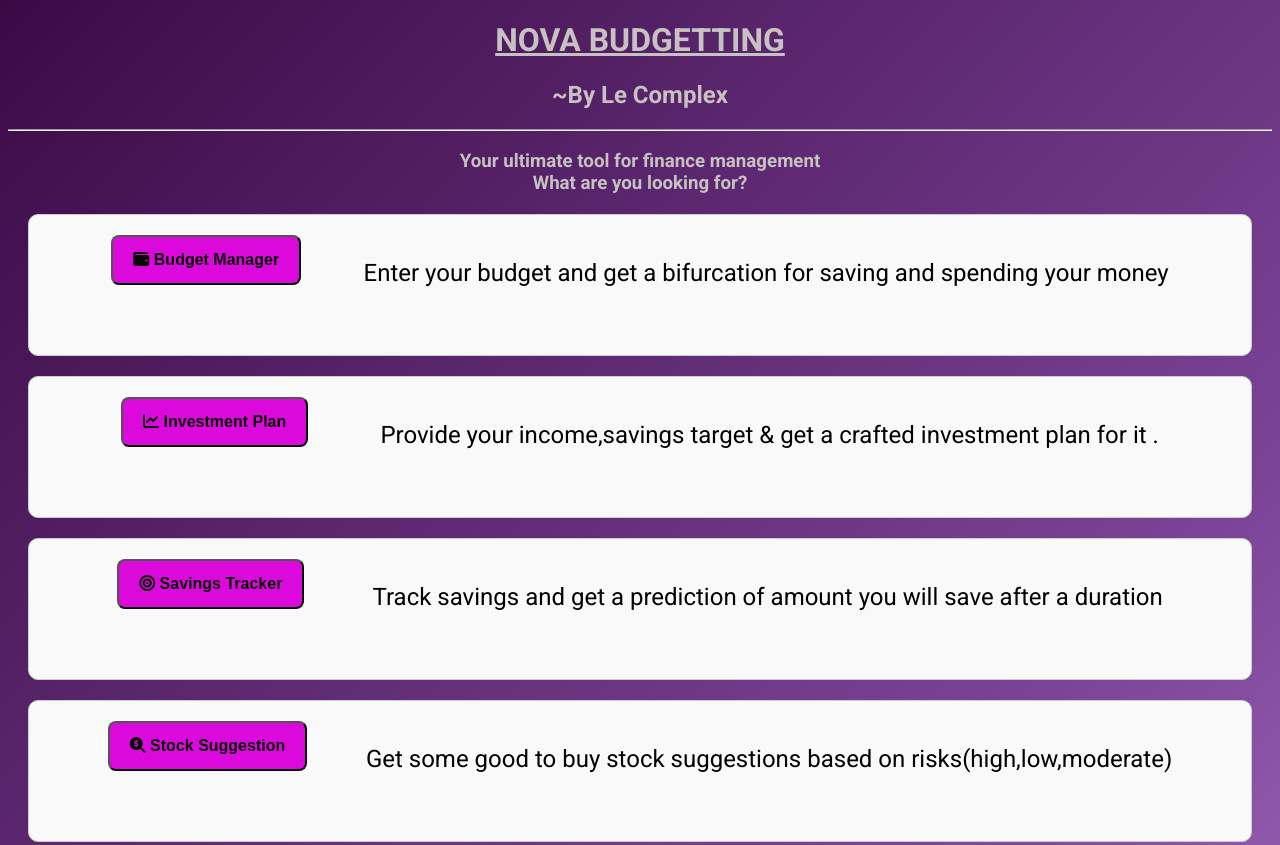
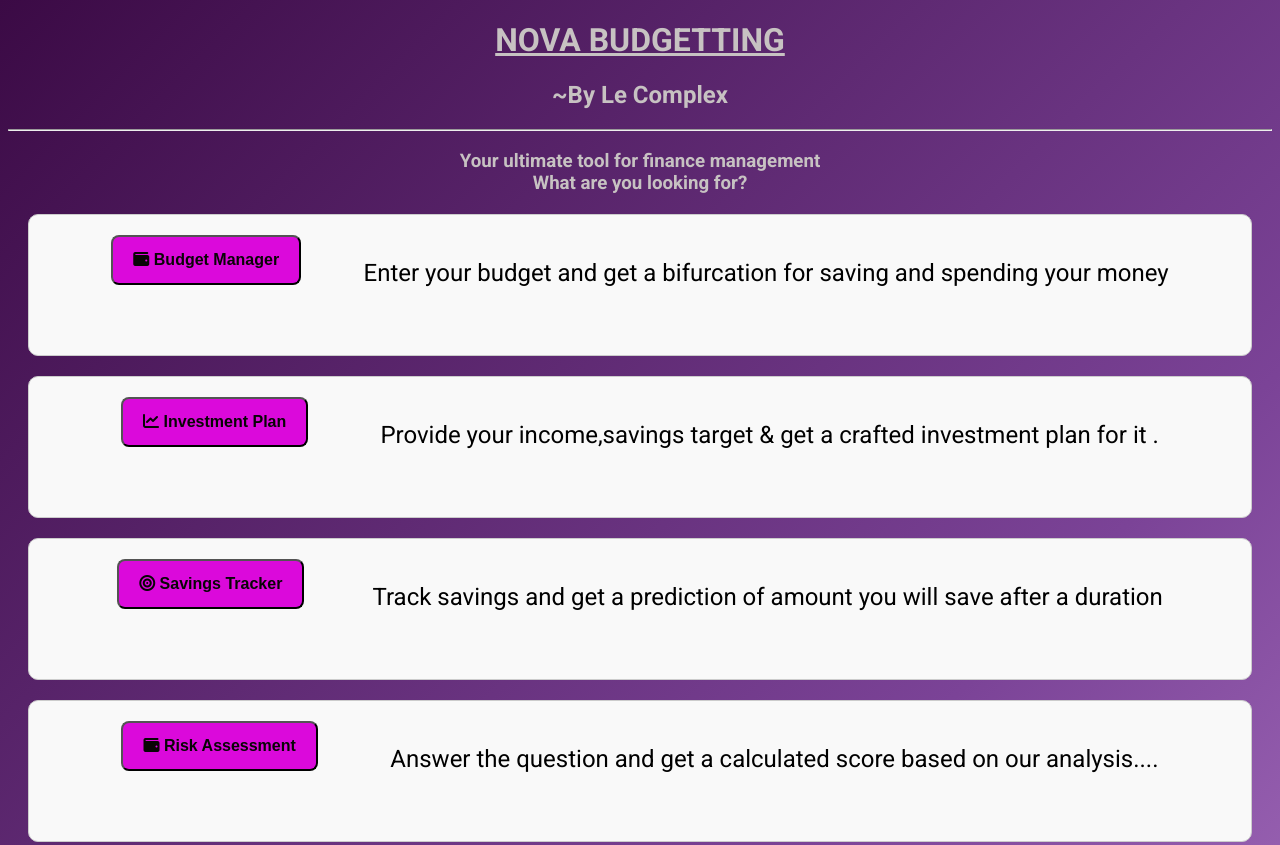
Before and after one commit to Suyash00-glitch/lecomplex, a plain HTML site: page index.html in a window 1280 px wide. Shown: the top 845 px of the page. Drawn offline with Linux system fonts and the light colour scheme.

Commit message:
Update index.html

```diff
--- a/index.html
+++ b/index.html
@@ -30,12 +30,6 @@
             <i class="fa-solid fa-bullseye"></i>
             <b>Savings Tracker</b></button>
     <p>Track  savings and get a prediction of amount you will save after a duration</p>
-    </div>
-    <div class="card">
-        <button type="button" onclick="location.href='stocksuggestion.html'">
-            <i class="fa-solid fa-search-dollar"></i>
-            <b>Stock Suggestion</b></button>
-    <p>Get some good to buy stock suggestions based on risks(high,low,moderate)</p>
     </div>
     <div class="card">
         <button type="button" onclick="location.href='riskassessment.html'">
```
